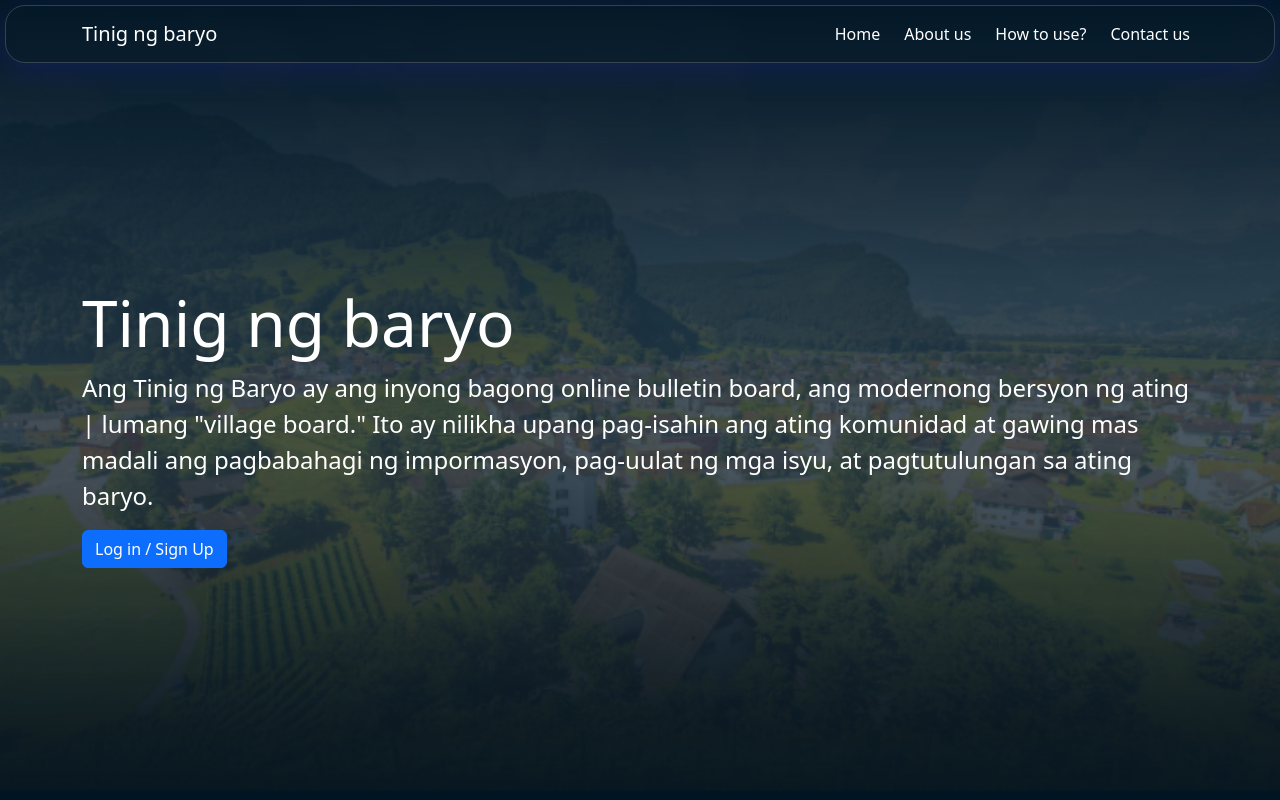
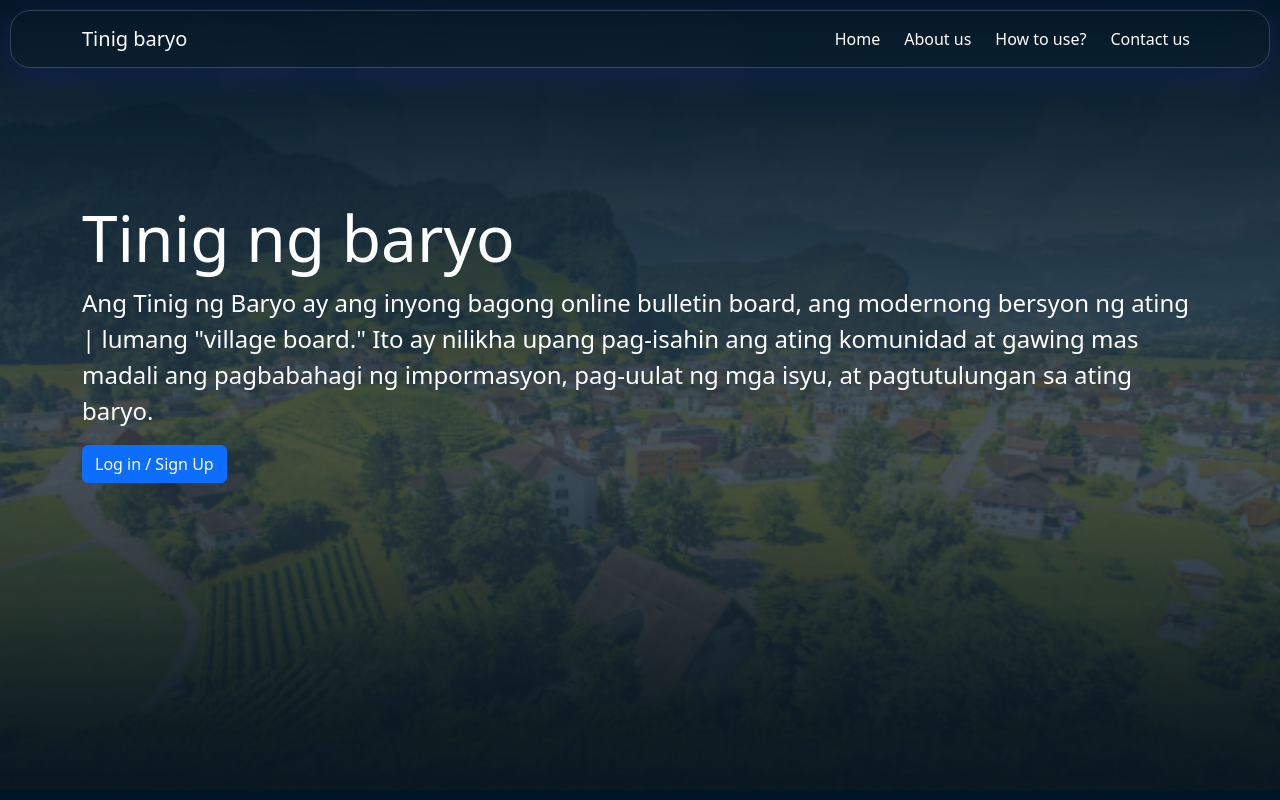
Before and after one commit to Matthew-act546/tinig-ng-baryo, a React (Vite) app in the folder frontend/: page / in a window 1280 px wide. Shown: the top 800 px of the page. Built offline with nearby package versions, Linux system fonts and the light colour scheme.

Commit message:
got tired in plain css just downloaded scss

```diff
--- a/frontend/package.json
+++ b/frontend/package.json
@@ -15,7 +15,8 @@
     "react": "^19.1.0",
     "react-bootstrap": "^2.10.10",
     "react-dom": "^19.1.0",
-    "react-router-dom": "^7.6.1"
+    "react-router-dom": "^7.6.1",
+    "sass": "^1.89.1"
   },
   "devDependencies": {
     "@eslint/js": "^9.25.0",
--- a/frontend/src/components/HeroUnauthen.jsx
+++ b/frontend/src/components/HeroUnauthen.jsx
@@ -12,7 +12,7 @@ function HeroUnauthen() {
       <Container fluid="md">
         <Row>
           <Col>
-              <div className='text-white' style={{ paddingTop: '285px', minHeight: '100vh'}}>
+              <div className='text-white' style={{ paddingTop: '200px', minHeight: '100vh'}}>
                 <h1 className='display-3 fw-medium'>Tinig ng baryo</h1>
                 <p className='fs-4'>
                   Ang Tinig ng Baryo ay ang inyong bagong online bulletin board, ang modernong bersyon ng ating |
--- a/frontend/src/components/NavbarUnauthen.jsx
+++ b/frontend/src/components/NavbarUnauthen.jsx
@@ -7,7 +7,7 @@ function NavbarUnauthen() {
     <>
       <Navbar expand="lg" fixed="top" className="navbar-transparent">
         <Container>
-          <Navbar.Brand href="#home" className='fw-medium text-white'>Tinig ng baryo</Navbar.Brand>
+          <Navbar.Brand href="#home" className='fw-medium text-white'>Tinig baryo</Navbar.Brand>
           <Navbar.Toggle aria-controls="basic-navbar-nav" />
           <Navbar.Collapse id="basic-navbar-nav">
             <Nav className="ms-auto gap-2 ">
--- a/frontend/src/main.jsx
+++ b/frontend/src/main.jsx
@@ -1,8 +1,9 @@
 import { StrictMode } from 'react'
 import { createRoot } from 'react-dom/client'
 import App from './App.jsx'
+import 'bootstrap/dist/css/bootstrap.min.css';
 import './styles/main.css';
-import 'bootstrap/dist/css/bootstrap.min.css';
+
 
 createRoot(document.getElementById('root')).render(
   <StrictMode>
--- a/frontend/src/styles/custom.css
+++ b/frontend/src/styles/custom.css
@@ -1,3 +1,4 @@
+
 /* ROTATE IMAGE FOR UNAUTHENTICATE ABOUT */
 .rotate-image {
   animation: spin 8s linear infinite;
--- a/frontend/src/styles/main.css
+++ b/frontend/src/styles/main.css
@@ -1,4 +1,4 @@
-@import url('./variables.css');
+
 @import url('./unauthen/uNavbar.css');
 @import url('./unauthen/uHome.css');
 @import url('./unauthen/uAbout.css');
--- a/frontend/src/styles/unauthen/uNavbar.css
+++ b/frontend/src/styles/unauthen/uNavbar.css
@@ -7,5 +7,5 @@
   border-bottom-left-radius: 5px;
   border-bottom-right-radius: 5px;
   border-radius: 20px;
-  margin: 5px;
+  margin: 10px;
 }
--- a/frontend/src/styles/variables.css
+++ /dev/null
@@ -1,4 +0,0 @@
-:root {
-  --primary-color: #007bff;
-  --secondary-color: #6c757d;
-}
```
Also changed, not shown: 1 other file (tests, documents, lock files or other folders).
